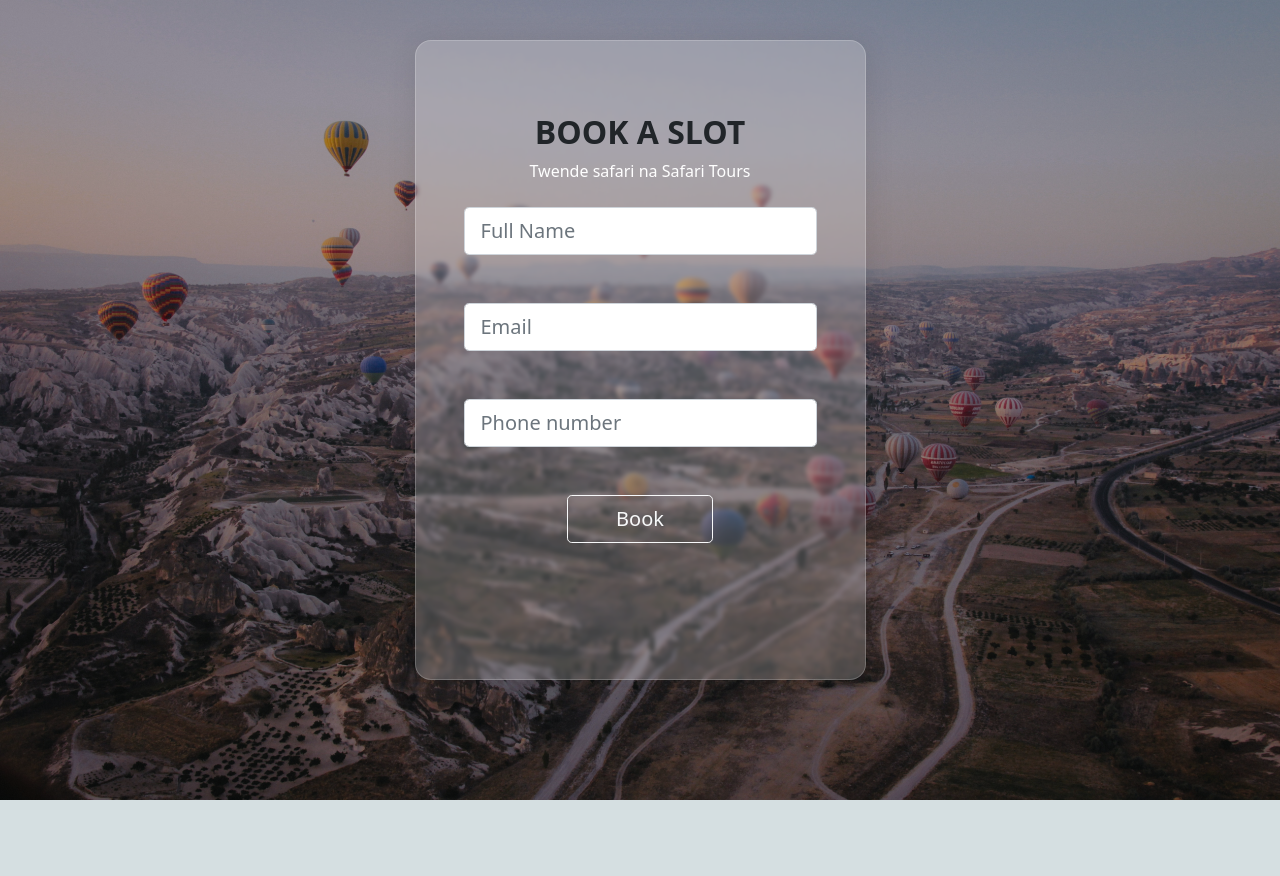
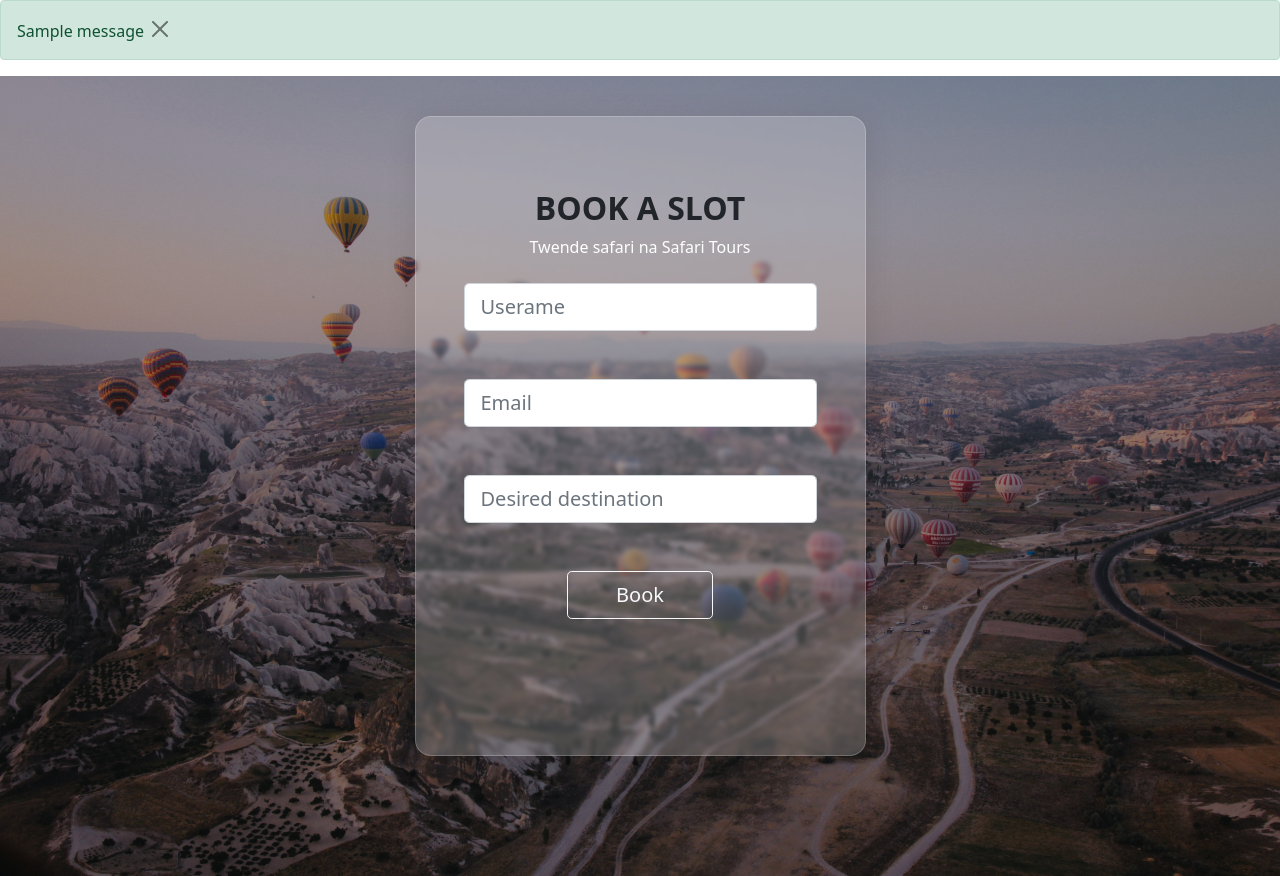
Before and after one commit to Kisavi/Safari-Tours, a Flask app: page /bookings in a window 1280 px wide. Shown: the part 56-932 px from the top of the page. Before the commit the page ends 856 px from the top, so only its background shows below. Run offline with Flask 2, Linux system fonts and the light colour scheme; one stand-in notice (Sample message) is shown; some libraries are stand-ins or nearby versions.

Commit message:
update the bookings section to add destinations

```diff
--- a/app/main/views.py
+++ b/app/main/views.py
@@ -6,17 +6,21 @@ from flask import render_template, url_for, redirect, request
 def index():
     return render_template('landing-page.html')
 
+
 @main.route('/login')
 def login():
     return render_template('login.html')
+
 
 @main.route('/signup')
 def signup():
     return render_template('sign-up.html')
 
+
 @main.route('/review')
 def review():
     return render_template('comments.html')
+
 
 @main.route('/profile')
 def profile():
@@ -26,8 +30,3 @@ def profile():
 @main.route('/bookings')
 def bookings():
     return render_template('bookings.html')
-
-
-@main.route('/landing')
-def landing():
-    return render_template('landing-page.html')
--- a/app/templates/bookings.html
+++ b/app/templates/bookings.html
@@ -12,9 +12,10 @@
                 <h2 class="fw-bold mb-2 text-uppercase">Book A Slot</h2>
                 <p class="white mb-4">Twende safari na Safari Tours</p>
 
+                  <form method="POST">
                 <div class="form-outline form-white mb-4">
-                    <input type="text" id="fullname" name="fullname" class="form-control form-control-lg" placeholder="Full Name"/>
-                    <label class="form-label" for="fullname"></label>
+                    <input type="text" id="username" name="username" class="form-control form-control-lg" placeholder="Userame"/>
+                    <label class="form-label" for="username"></label>
                   </div>
 
                 <div class="form-outline form-white mb-4">
@@ -23,11 +24,12 @@
                 </div>
 
                 <div class="form-outline form-white mb-4">
-                  <input type="text" id="phone"  name="password" class="form-control form-control-lg" placeholder="Phone number"/>
-                  <label class="form-label" for="phone"></label>
+                  <input type="text" id="destination"  name="destination" class="form-control form-control-lg" placeholder="Desired destination"/>
+                  <label class="form-label" for="destination"></label>
                 </div>
 
                 <button class="btn btn-outline-light btn-lg px-5" type="submit">Book</button>
+               </form>
 
               </div>
 
--- a/app/templates/comments-macro.html
+++ b/app/templates/comments-macro.html
@@ -24,3 +24,4 @@
         </div>
     </div>
 </div>
+{% endmacro %}
--- a/app/templates/navbar.html
+++ b/app/templates/navbar.html
@@ -8,7 +8,7 @@
         <ul class="navbar-nav ms-auto">
 
             <li class="nav-item">
-            <a class="nav-link"  href="/landing">Home</a>
+            <a class="nav-link"  href="/">Home</a>
           </li>
              <li class="nav-item">
             <a class="nav-link"  href="/profile">Profile</a>
@@ -28,3 +28,21 @@
       </div>
     </div>
   </nav>
+
+{% with messages = get_flashed_messages(with_categories=true) %}
+{% if messages %}
+    {% for category, message in messages %}
+    {% if category == 'error' %}
+    <div class="alert alert-danger alter-dismissable fade show" role="alert">
+        {{ message }}
+        <button type="button" class="btn-close" data-bs-dismiss="alert" aria-label="Close"></button>
+    </div>
+    {% else %}
+    <div class="alert alert-success alter-dismissable fade show" role="alert">
+        {{ message }}
+        <button type="button" class="btn-close" data-bs-dismiss="alert" aria-label="Close"></button>
+    </div>
+    {% endif %}
+    {%endfor%}
+{% endif %}
+{% endwith %}
--- a/app/templates/profile.html
+++ b/app/templates/profile.html
@@ -26,8 +26,8 @@
                                                                         <h6 class="text-muted f-w-400">user@gmail.com</h6>
                                                                     </div>
                                                                     <div class="col-sm-6">
-                                                                        <p class="m-b-10 f-w-600">Phone</p>
-                                                                        <h6 class="text-muted f-w-400">0700000000</h6>
+                                                                        <p class="m-b-10 f-w-600">Username</p>
+                                                                        <h6 class="text-muted f-w-400">User</h6>
                                                                     </div>
                                                                 </div>
                                                                 <h6 class="m-b-20 m-t-40 p-b-5 b-b-default f-w-600">Visits</h6>
```
Also changed, not shown: app/templates/comments.html (+4 -3 lines).
